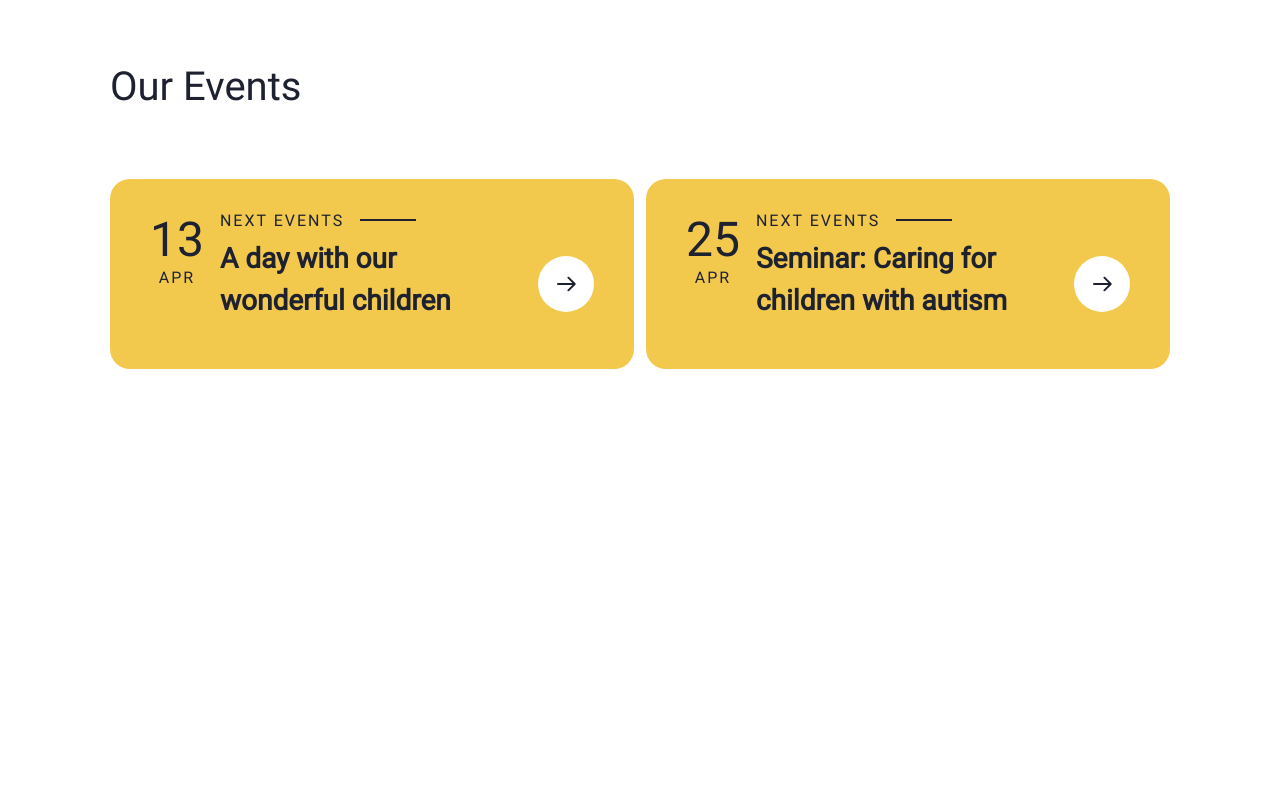
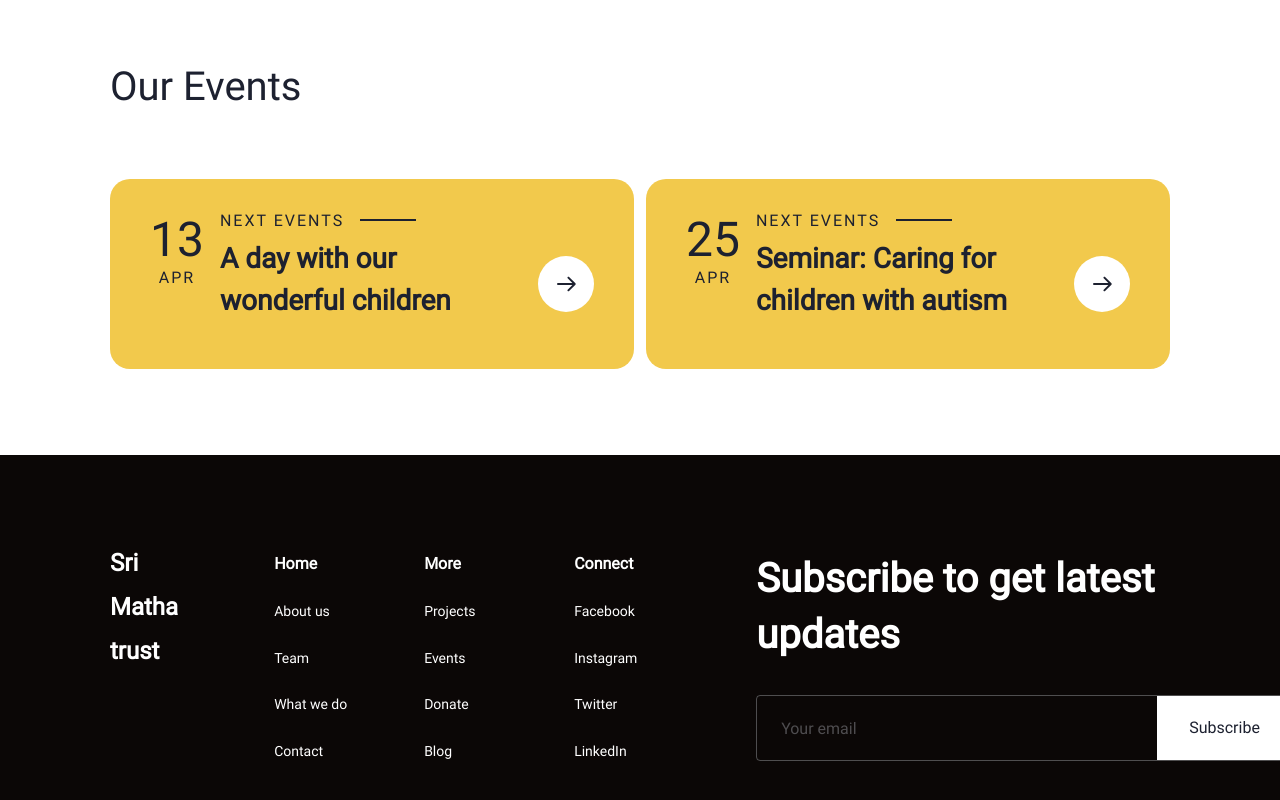
Before and after one commit to gunadevandesing/srimathatrust.ui, a React (Vite) app: page / in a window 1280 px wide. Shown: the part 3029-3829 px from the top of the page. Before the commit the page ends 3484 px from the top, so only its background shows below. Built offline with nearby package versions, Linux system fonts and the light colour scheme.

Commit message:
Footer component added

```diff
--- /dev/null
+++ b/src/components/commonComponents/FooterComponents/FooterComponent.jsx
@@ -0,0 +1,47 @@
+import "./footerComponent.scss";
+
+const FooterComponent = () => {
+  return (
+    <div className="footer-container">
+      <div className="footer-content">
+        <div className="footer-title">Sri Matha trust</div>
+        <div className="links-container">
+          <div className="links-list">
+            {["Home", "About us", "Team", "What we do", "Contact"].map(
+              (item) => (
+                <div key={item} className="link-item">
+                  {item}
+                </div>
+              )
+            )}
+          </div>
+          <div className="links-list">
+            {["More", "Projects", "Events", "Donate", "Blog"].map((item) => (
+              <div key={item} className="link-item">
+                {item}
+              </div>
+            ))}
+          </div>
+          <div className="links-list">
+            {["Connect", "Facebook", "Instagram", "Twitter", "LinkedIn"].map(
+              (item) => (
+                <div key={item} className="link-item">
+                  {item}
+                </div>
+              )
+            )}
+          </div>
+        </div>
+        <div className="subscribe-section">
+          <div className="subscribe-text">Subscribe to get latest updates</div>
+          <div className="input-section">
+            <input type="email" placeholder="Your email" />
+            <button className="btn btn-primary subscribe-btn">Subscribe</button>
+          </div>
+        </div>
+      </div>
+    </div>
+  );
+};
+
+export default FooterComponent;
--- /dev/null
+++ b/src/components/commonComponents/FooterComponents/footerComponent.scss
@@ -0,0 +1,113 @@
+@import "../../../project_constants.scss";
+
+.footer-container {
+  width: 100%;
+  background-color: $primary-black;
+  padding: 86px 110px;
+
+  .footer-content {
+    width: 100%;
+    display: flex;
+
+    .footer-title {
+      color: #fff;
+      font-family: Roboto;
+      font-size: 24px;
+      font-style: normal;
+      font-weight: 700;
+      line-height: 44px;
+    }
+
+    .links-container {
+      margin: 0 2rem 0 6rem;
+      display: flex;
+
+      .links-list {
+        margin-top: 10px;
+        width: 150px;
+
+        .link-item {
+          margin-bottom: 1.5rem;
+          color: #fff;
+          font-family: Roboto;
+          font-size: 14px;
+          font-style: normal;
+          font-weight: 400;
+          line-height: 160%;
+
+          &:first-child {
+            font-size: 16px;
+            font-weight: 700;
+          }
+        }
+      }
+    }
+
+    .subscribe-section {
+      display: flex;
+      flex-direction: column;
+      margin-top: 10px;
+
+      .subscribe-text {
+        color: #fff;
+        font-family: Roboto;
+        font-size: 40px;
+        font-style: normal;
+        font-weight: 700;
+        line-height: 140%;
+
+        width: 400px;
+        margin-bottom: 2rem;
+      }
+
+      .input-section {
+        display: flex;
+        align-items: center;
+        border-radius: 4px;
+        border: 1px solid rgba(235, 240, 249, 0.3);
+
+        input {
+          padding: 16px 24px;
+          height: 64px;
+          width: 400px;
+          background-color: transparent;
+          color: #fff;
+          border: none;
+          outline: none;
+
+          &::placeholder {
+            color: rgba(235, 240, 249, 0.3);
+            font-family: Roboto;
+            font-size: 16px;
+            font-style: normal;
+            font-weight: 400;
+            line-height: normal;
+          }
+        }
+
+        button {
+          display: inline-flex;
+          height: 64px;
+          padding: 16px 32px;
+          justify-content: center;
+          align-items: center;
+          gap: 10px;
+          flex-shrink: 0;
+          border: none;
+
+          color: $primary-text;
+          text-align: right;
+          font-family: Roboto;
+          font-size: 16px;
+          font-style: normal;
+          font-weight: 500;
+          line-height: normal;
+
+          border-radius: 0 4px 4px 0;
+          background: #fff;
+          backdrop-filter: blur(40px);
+        }
+      }
+    }
+  }
+}
--- a/src/pages/AboutUsPage/AboutUsPage.jsx
+++ b/src/pages/AboutUsPage/AboutUsPage.jsx
@@ -2,6 +2,7 @@ import KnowAboutUSSection from "../../components/AboutUsPageComponents/KnowAbout
 import OurVisionSection from "../../components/AboutUsPageComponents/OurVisionSection";
 import ContributionSection from "../../components/commonComponents/ContributionSectionComponents/ContributionSection";
 import EventsSection from "../../components/commonComponents/EventsSectionComponents/EventsSection";
+import FooterComponent from "../../components/commonComponents/FooterComponents/FooterComponent";
 
 const AboutUsPage = () => {
   return (
@@ -10,6 +11,7 @@ const AboutUsPage = () => {
       <OurVisionSection />
       <ContributionSection />
       <EventsSection />
+      <FooterComponent />
     </>
   );
 };
--- a/src/pages/HomePage/HomePage.jsx
+++ b/src/pages/HomePage/HomePage.jsx
@@ -3,6 +3,7 @@ import VideoSection from "../../components/HomePageComponents/VideoSection";
 import WhatWeDoSection from "../../components/HomePageComponents/WhatWeDoSection";
 import ContributionSection from "../../components/commonComponents/ContributionSectionComponents/ContributionSection";
 import EventsSection from "../../components/commonComponents/EventsSectionComponents/EventsSection";
+import FooterComponent from "../../components/commonComponents/FooterComponents/FooterComponent";
 import "./homepage.scss";
 
 const HomePage = () => {
@@ -13,6 +14,7 @@ const HomePage = () => {
       <WhatWeDoSection />
       <ContributionSection />
       <EventsSection />
+      <FooterComponent />
     </>
   );
 };
```
